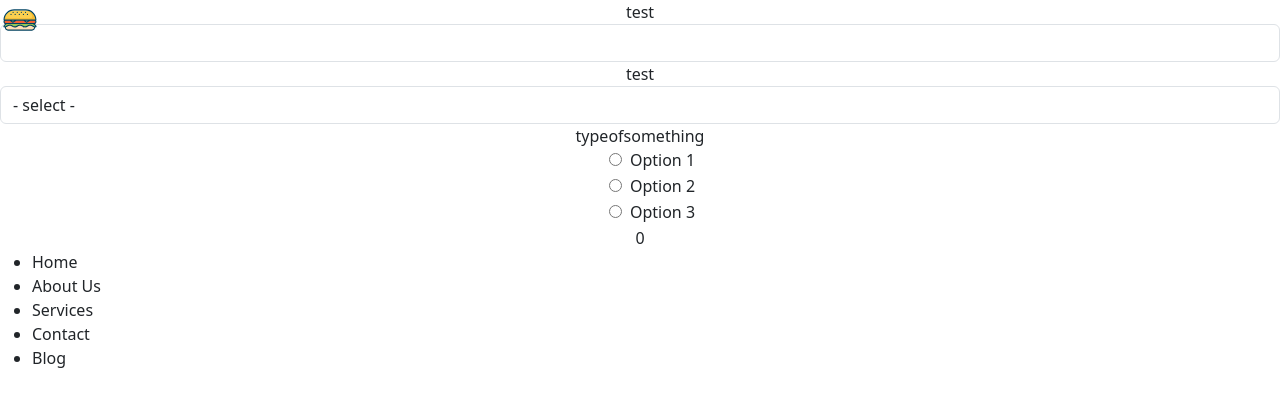
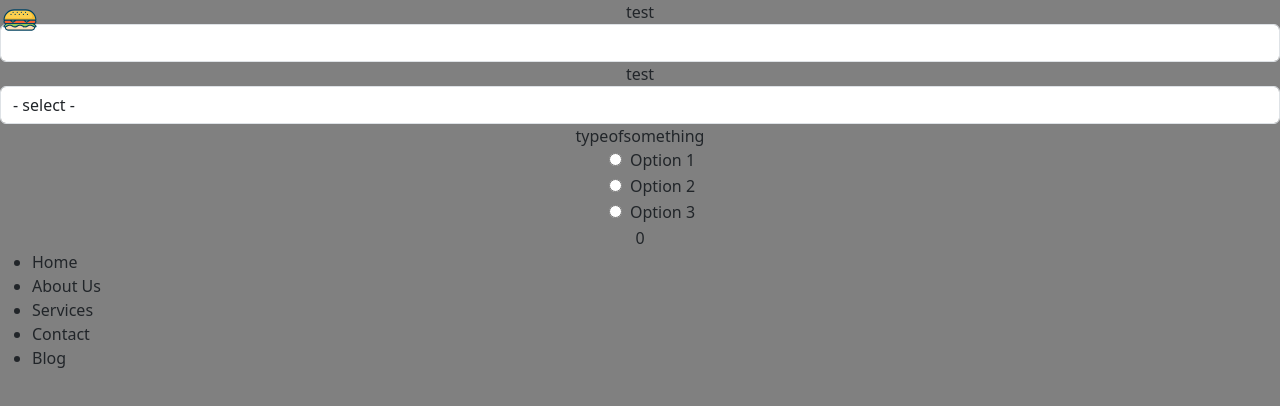
Before and after one commit to HudorHasHasHa/ItalianRestaurant, a React (Vite) app in the folder italianrestaurant.client/: page / in a window 1280 px wide. Shown: the top 406 px of the page. Built offline with nearby package versions, Linux system fonts and the light colour scheme.

Commit message:
change playground background to gray

```diff
--- a/italianrestaurant.client/src/Views/MainPage/MainPage.tsx
+++ b/italianrestaurant.client/src/Views/MainPage/MainPage.tsx
@@ -49,7 +49,7 @@ export default function MainPage() {
     };
 
     const content = (
-        <>
+        <div style={{ backgroundColor: 'gray', height: '100vh' }}>
             <SidePanel />
             <CustomInput label="test" onValueChange={changeInp1} />
             <span>{inp1}</span>
@@ -73,7 +73,7 @@ export default function MainPage() {
             {typeOfSomething}
 
             <CustomList listItems={customListItems} />
-        </>
+        </div>
     );
 
     return content;
```
